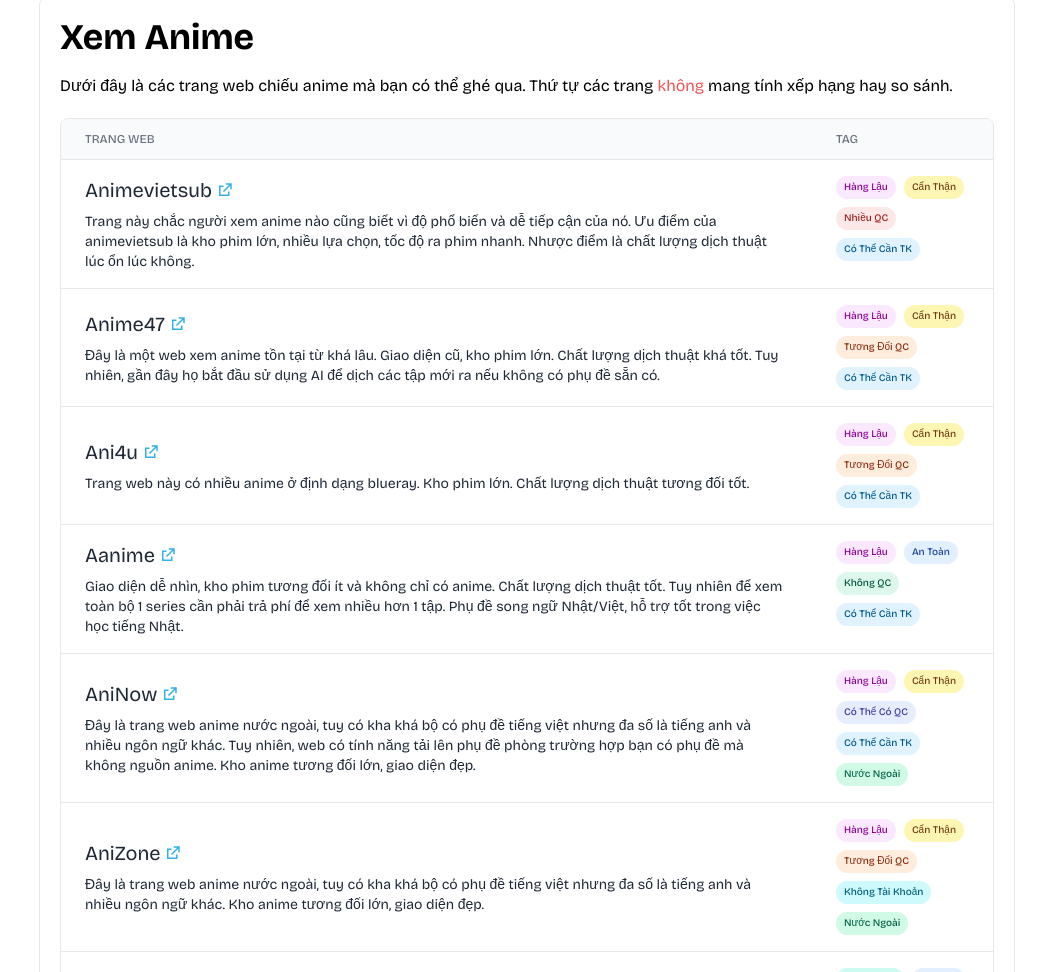
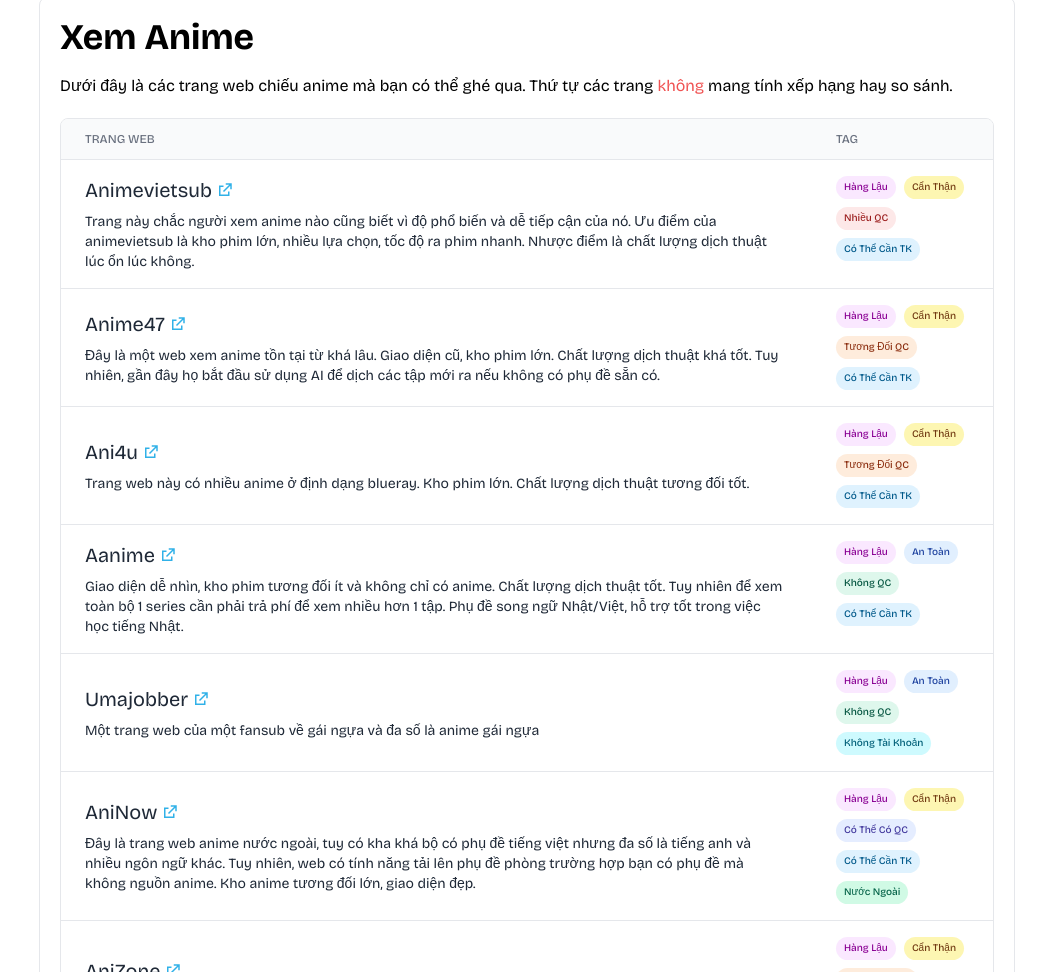
Before and after one commit to nhutloveillya/wibupedia, a plain HTML site: page webs.html in a window 1280 px wide. Shown: the part 239-1211 px from the top of the page, without its empty margins (241-1280 px from the left). Drawn offline with nearby package versions, Linux system fonts and the light colour scheme; a web font is replaced by a local one.

```diff
--- a/webs.html
+++ b/webs.html
@@ -13,14 +13,14 @@
 <meta property="og:url" content="https://wibupedia.pages.dev/" />
 <meta property="og:title" content="Wibupedia - Các trang web mà wibu nên biết" />
 <meta property="og:description" content="Tổng hợp những trang web mà các quứ bửu nên biết như là các trang xem anime, đọc manga... miễn phí hoặc bản quyền." />
-<meta property="og:image" content="./ibg.jpg" />
+<meta property="og:image" content="https://wibupedia.pages.dev/ibg.jpg" />
 
 <!-- X (Twitter) -->
 <meta property="twitter:card" content="summary_large_image" />
 <meta property="twitter:url" content="https://wibupedia.pages.dev/" />
 <meta property="twitter:title" content="Wibupedia - Các trang web mà wibu nên biết" />
 <meta property="twitter:description" content="Tổng hợp những trang web mà các quứ bửu nên biết như là các trang xem anime, đọc manga... miễn phí hoặc bản quyền." />
-<meta property="twitter:image" content="./ibg.jpg" />
+<meta property="twitter:image" content="https://wibupedia.pages.dev/ibg.jpg" />
     <meta name="google-site-verification" content="St4SjBzI-z7GjI0l1oNQ0YTYDG4Z2Rzhvz1BbvM49uM" />
     <link rel="icon" type="image/x-icon" href="./remicon.ico">
     <script src="https://cdn.jsdelivr.net/npm/@tailwindcss/browser@4"></script>
@@ -387,6 +387,19 @@
                             <span class="inline-flex items-center gap-x-1 py-1 px-2 text-center capitalize rounded-full text-2xs font-medium bg-blue-100 text-blue-800">An Toàn</span>
                             <span class="inline-flex items-center gap-x-1 py-1 px-2 text-center capitalize rounded-full text-2xs font-medium bg-green-100 text-green-800">Không QC</span>
                             <span class="inline-flex items-center gap-x-1 py-1 px-2 text-center capitalize rounded-full text-2xs font-medium bg-sky-100 text-sky-800">có thể cần TK</span>
+                        </td>
+                    </tr>
+                    <tr>
+                        <td class="px-6 py-4 ">
+                            <a target="_blank" href="https://umajobber.ru/" >
+                                <div class="inline-flex items-center gap-1 text-xl text-gray-800 hover:text-sky-500 hover:underline">Umajobber<svg class="size-[18px]" viewBox="0 0 512 512" version="1.1" xmlns="http://www.w3.org/2000/svg" xmlns:xlink="http://www.w3.org/1999/xlink" fill="#000000"><g id="SVGRepo_bgCarrier" stroke-width="0"></g><g id="SVGRepo_tracerCarrier" stroke-linecap="round" stroke-linejoin="round"></g><g id="SVGRepo_iconCarrier"> <title>open-external</title> <g id="Page-1" stroke="none" stroke-width="1" fill="none" fill-rule="evenodd"> <g id="icon" fill="#30b1e8" transform="translate(85.333333, 64.000000)"> <path d="M128,63.999444 L128,106.666444 L42.6666667,106.666667 L42.6666667,320 L256,320 L256,234.666444 L298.666,234.666444 L298.666667,362.666667 L4.26325641e-14,362.666667 L4.26325641e-14,64 L128,63.999444 Z M362.666667,1.42108547e-14 L362.666667,170.666667 L320,170.666667 L320,72.835 L143.084945,249.751611 L112.915055,219.581722 L289.83,42.666 L192,42.6666667 L192,1.42108547e-14 L362.666667,1.42108547e-14 Z" id="Combined-Shape"> </path> </g> </g> </g></svg></div></a>
+                            <p class="pt-2 text-sm text-gray-800 ">Một trang web của một fansub về gái ngựa và đa số là anime gái ngựa</p>
+                        </td>
+                        <td class="px-6 py-4 flex flex-wrap gap-2">
+                            <span class="inline-flex items-center gap-x-1 py-1 px-2 text-center capitalize rounded-full text-2xs font-medium bg-fuchsia-100 text-fuchsia-800">Hàng Lậu</span>
+                            <span class="inline-flex items-center gap-x-1 py-1 px-2 text-center capitalize rounded-full text-2xs font-medium bg-blue-100 text-blue-800">An Toàn</span>
+                            <span class="inline-flex items-center gap-x-1 py-1 px-2 text-center capitalize rounded-full text-2xs font-medium bg-green-100 text-green-800">Không QC</span>
+                            <span class="inline-flex items-center gap-x-1 py-1 px-2 text-center capitalize rounded-full text-2xs font-medium bg-cyan-100 text-cyan-800">không tài khoản</span>
                         </td>
                     </tr>
                     <tr>
```
Also changed, not shown: index.html (+2 -2 lines).
